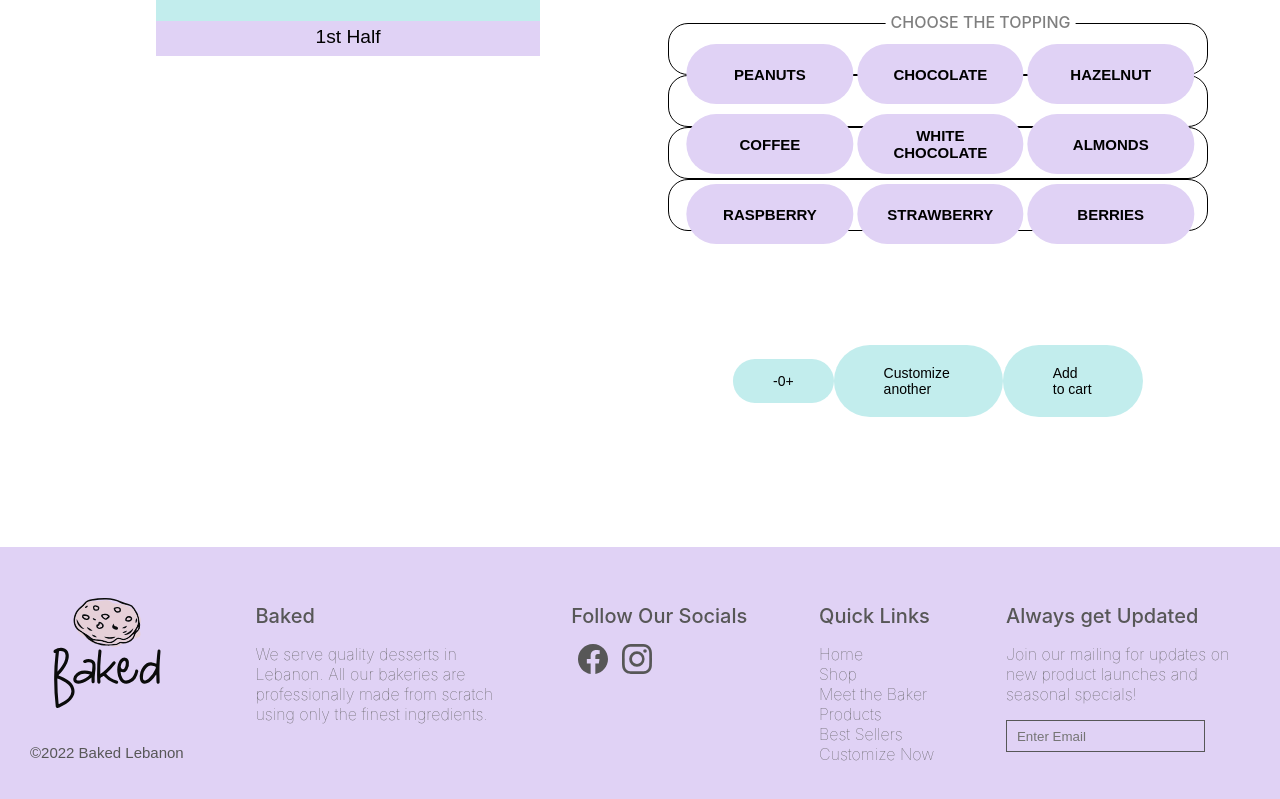
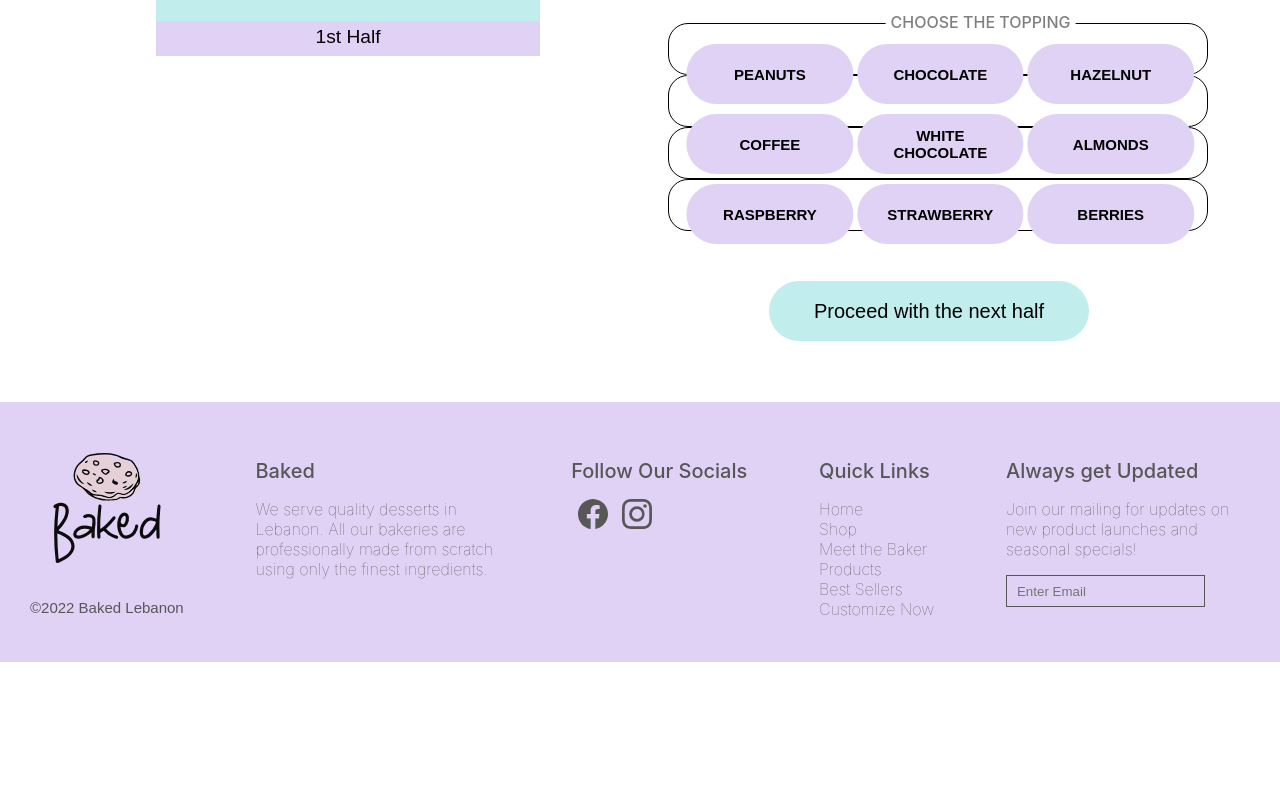
Before and after one commit to SaraBaassiri/baked_lb-website, a React (Create React App) app: page /customize in a window 1280 px wide. Shown: the part 768-1567 px from the top of the page. After the commit the page ends 1430 px from the top, so only its background shows below. Built offline with nearby package versions, Linux system fonts and the light colour scheme; a web font is replaced by a local one.

Commit message:
Update Customize.jsx

```diff
--- a/src/Views/Customize/Customize.jsx
+++ b/src/Views/Customize/Customize.jsx
@@ -104,7 +104,7 @@ export default function Customize() {
               </div>
             </div>
             <div className="secondHalf">
-              {half === "First Half" ? (
+              {half === "1st Half" ? (
                 <button onClick={handleSecondHalf}>
                   Proceed with the next half
                 </button>
```
